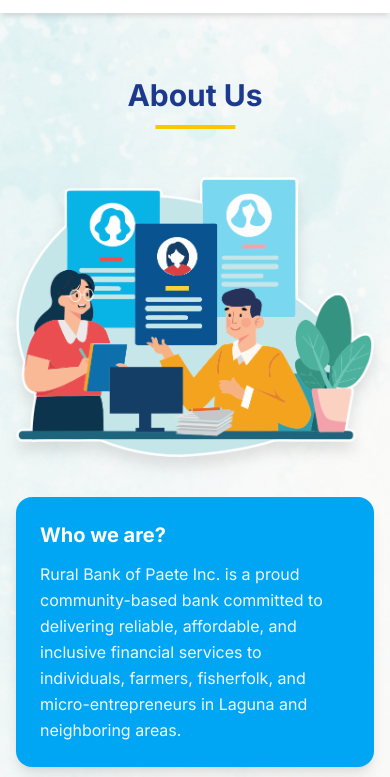
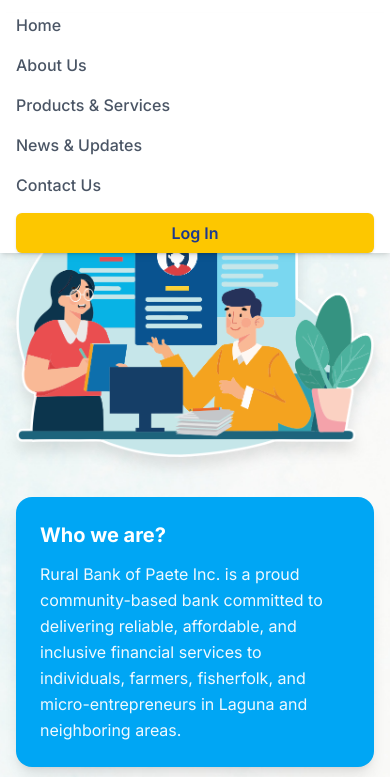
Before and after one commit to KenayT/-TailwindCSS-Rural-Bank-of-Paete-Inc., a website: page about.html in a window 390 px wide. Both pictures are taken after a click on the button 358 px from the left and 40 px from the top of the page. Shown: the part 67-844 px from the top of the page. Drawn offline with Linux system fonts and the light colour scheme.

Commit message:
also fixed the mobile res, footer and imgs

```diff
--- a/about.html
+++ b/about.html
@@ -1,34 +1,24 @@
-<!-- about -->
 <!DOCTYPE html>
 <html lang="en" class="scroll-smooth">
 <head>
   <meta charset="UTF-8">
   <meta name="viewport" content="width=device-width, initial-scale=1.0">
   <title>About Us | Rural Bank of Paete, Inc.</title>
-
-  <!-- Favicon (Browser Tab Icon) -->
   <link rel="icon" href="assets/logo.png" type="image/png" />
-
-  <!-- Tailwind CSS Output -->
   <link href="./src/output.css" rel="stylesheet">
-
-  <!-- Professional Web Font: Inter -->
   <link rel="preconnect" href="https://fonts.googleapis.com">
   <link rel="preconnect" href="https://fonts.gstatic.com" crossorigin>
   <link href="https://fonts.googleapis.com/css2?family=Inter:wght@300;400;500;600;700&display=swap" rel="stylesheet">
-
   <style>
     body { font-family: 'Inter', sans-serif; }
   </style>
 </head>
 <body class="bg-gray-50 text-gray-800 dark:bg-gray-900 dark:text-gray-100 transition-colors duration-500 antialiased overflow-x-hidden">
 
-  <!-- ================= HEADER & NAVIGATION ================= -->
   <header class="w-full bg-white dark:bg-gray-900 shadow-md sticky top-0 z-50 transition-colors duration-500">
     <div class="container mx-auto px-4 sm:px-6 lg:px-8">
       <div class="flex justify-between items-center h-20">
 
-        <!-- Logo & Bank Name -->
         <a href="index.html" class="flex items-center gap-3 group">
           <img src="assets/logo.png" alt="Rural Bank of Paete Logo" class="h-12 w-12 object-contain transition-transform duration-300 group-hover:scale-110 group-hover:rotate-3" />
           <span class="font-bold text-blue-900 dark:text-blue-400 text-lg leading-tight hidden sm:block transition-colors duration-300">
@@ -36,7 +26,6 @@
           </span>
         </a>
 
-        <!-- Desktop Navigation Links -->
         <nav class="hidden lg:flex space-x-6 xl:space-x-8 font-medium text-sm xl:text-base text-gray-600 dark:text-gray-300">
           <a href="index.html" class="hover:text-blue-600 dark:hover:text-yellow-400 transition-colors duration-300">Home</a>
           <a href="about.html" class="text-blue-600 dark:text-yellow-400 border-b-2 border-blue-600 dark:border-yellow-400 pb-1">About Us</a>
@@ -45,38 +34,40 @@
           <a href="contacts.html" class="hover:text-blue-600 dark:hover:text-yellow-400 transition-colors duration-300">Contact Us</a>
         </nav>
 
-        <!-- Right Side: Dark Mode Toggle, Search, Login, Mobile Menu -->
         <div class="flex items-center space-x-3 sm:space-x-4">
-
-          <!-- Light/Dark Mode Switch -->
           <button id="theme-toggle" type="button" class="text-gray-500 dark:text-gray-400 hover:bg-gray-100 dark:hover:bg-gray-700 focus:outline-none focus:ring-2 focus:ring-blue-500 dark:focus:ring-yellow-400 rounded-lg text-sm p-2.5 transition-colors duration-300">
-            <!-- Dark Mode Icon (Moon) -->
             <svg id="theme-toggle-dark-icon" class="hidden w-5 h-5 sm:w-6 sm:h-6" fill="currentColor" viewBox="0 0 20 20"><path d="M17.293 13.293A8 8 0 016.707 2.707a8.001 8.001 0 1010.586 10.586z"></path></svg>
-            <!-- Light Mode Icon (Sun) -->
             <svg id="theme-toggle-light-icon" class="hidden w-5 h-5 sm:w-6 sm:h-6" fill="currentColor" viewBox="0 0 20 20"><path d="M10 2a1 1 0 011 1v1a1 1 0 11-2 0V3a1 1 0 011-1zm4 8a4 4 0 11-8 0 4 4 0 018 0zm-.464 4.95l.707.707a1 1 0 001.414-1.414l-.707-.707a1 1 0 00-1.414 1.414zm2.12-10.607a1 1 0 010 1.414l-.706.707a1 1 0 11-1.414-1.414l.707-.707a1 1 0 011.414 0zM17 11a1 1 0 100-2h-1a1 1 0 100 2h1zm-7 4a1 1 0 011 1v1a1 1 0 11-2 0v-1a1 1 0 011-1zM5.05 6.464A1 1 0 106.465 5.05l-.708-.707a1 1 0 00-1.414 1.414l.707.707zm1.414 8.486l-.707.707a1 1 0 01-1.414-1.414l.707-.707a1 1 0 011.414 1.414zM4 11a1 1 0 100-2H3a1 1 0 000 2h1z" fill-rule="evenodd" clip-rule="evenodd"></path></svg>
           </button>
 
-          <!-- Search Icon -->
           <button class="hidden md:block text-gray-500 dark:text-gray-400 hover:text-blue-600 dark:hover:text-yellow-400 transition-colors duration-300">
             <svg xmlns="http://www.w3.org/2000/svg" class="h-6 w-6" fill="none" viewBox="0 0 24 24" stroke="currentColor"><path stroke-linecap="round" stroke-linejoin="round" stroke-width="2" d="M21 21l-6-6m2-5a7 7 0 11-14 0 7 7 0 0114 0z" /></svg>
           </button>
 
-          <!-- Login Button -->
           <a href="#" class="hidden md:block bg-yellow-400 hover:bg-yellow-500 text-blue-900 font-semibold py-2 px-5 rounded-md shadow-sm transition-all duration-300 transform hover:-translate-y-1">
             Log In
           </a>
 
-          <!-- Mobile Menu Button -->
-          <button class="lg:hidden text-blue-900 dark:text-gray-200 focus:outline-none transition-colors duration-300">
+          <button id="mobile-menu-btn" class="lg:hidden text-blue-900 dark:text-gray-200 focus:outline-none transition-colors duration-300">
             <svg xmlns="http://www.w3.org/2000/svg" class="h-8 w-8" fill="none" viewBox="0 0 24 24" stroke="currentColor"><path stroke-linecap="round" stroke-linejoin="round" stroke-width="2" d="M4 6h16M4 12h16M4 18h16" /></svg>
           </button>
         </div>
 
       </div>
     </div>
+
+    <div id="mobile-menu" class="hidden lg:hidden bg-white dark:bg-gray-900 border-t border-gray-100 dark:border-gray-800 absolute w-full left-0 top-20 shadow-md">
+      <nav class="flex flex-col space-y-4 px-4 py-6 font-medium text-gray-600 dark:text-gray-300">
+        <a href="index.html" class="hover:text-blue-600 dark:hover:text-yellow-400">Home</a>
+        <a href="about.html" class="hover:text-blue-600 dark:hover:text-yellow-400">About Us</a>
+        <a href="products.html" class="hover:text-blue-600 dark:hover:text-yellow-400">Products & Services</a>
+        <a href="news.html" class="hover:text-blue-600 dark:hover:text-yellow-400">News & Updates</a>
+        <a href="contacts.html" class="hover:text-blue-600 dark:hover:text-yellow-400">Contact Us</a>
+        <a href="#" class="bg-yellow-400 hover:bg-yellow-500 text-blue-900 font-semibold py-2 px-5 rounded-md shadow-sm text-center mt-2">Log In</a>
+      </nav>
+    </div>
   </header>
 
-  <!-- ================= ABOUT US SECTION ================= -->
   <section class="relative w-full py-16 lg:py-24 bg-cover bg-center dark:bg-none bg-gray-50 dark:bg-gray-900 transition-colors duration-500" style="background-image: url('assets/about us bg.jpg');">
     <div class="container mx-auto px-4 sm:px-6 lg:px-8">
 
@@ -86,12 +77,10 @@
 
       <div class="flex flex-col lg:flex-row items-center gap-10 lg:gap-16">
 
-        <!-- Illustration -->
         <div class="w-full lg:w-1/2 flex justify-center">
           <img src="assets/about us vector.png" alt="Rural Bank of Paete team illustration" class="w-full max-w-md object-contain drop-shadow-xl" />
         </div>
 
-        <!-- Text Cards -->
         <div class="w-full lg:w-1/2 flex flex-col gap-6">
 
           <div class="bg-sky-500 dark:bg-blue-800 text-white rounded-2xl p-6 sm:p-8 shadow-lg transition-colors duration-500">
@@ -113,12 +102,10 @@
     </div>
   </section>
 
-  <!-- ================= MISSION & VISION SECTION ================= -->
   <section class="relative w-full py-16 lg:py-20 bg-white dark:bg-gray-950 transition-colors duration-500 overflow-hidden">
     <div class="container mx-auto px-4 sm:px-6 lg:px-8">
       <div class="flex flex-col lg:flex-row items-center gap-12 lg:gap-16">
 
-        <!-- Left: Statement -->
         <div class="w-full lg:w-5/12 bg-sky-500 dark:bg-blue-900 text-white rounded-2xl p-8 sm:p-10 shadow-xl transition-colors duration-500">
           <h2 class="text-2xl sm:text-3xl font-bold mb-4">Our Mission and Vision Statement</h2>
           <p class="text-sky-50 dark:text-blue-100 leading-relaxed">
@@ -126,7 +113,6 @@
           </p>
         </div>
 
-        <!-- Right: Mission / Vision Cards -->
         <div class="w-full lg:w-7/12 grid grid-cols-1 sm:grid-cols-2 gap-6">
 
           <div class="bg-white dark:bg-gray-800 border border-gray-100 dark:border-gray-700 rounded-2xl shadow-lg p-6 sm:p-8 flex flex-col items-center text-center transition-colors duration-500 hover:-translate-y-2 transition-transform">
@@ -154,7 +140,6 @@
     </div>
   </section>
 
-  <!-- ================= TEAM BANNER SECTION ================= -->
   <section class="w-full bg-gray-50 dark:bg-gray-900 pb-16 lg:pb-20 transition-colors duration-500">
     <div class="container mx-auto px-4 sm:px-6 lg:px-8">
       <div class="rounded-2xl overflow-hidden shadow-xl">
@@ -163,16 +148,13 @@
     </div>
   </section>
 
-  <!-- ================= FOOTER ================= -->
   <footer class="bg-blue-900 dark:bg-black text-white pt-12 pb-6 transition-colors duration-500">
     <div class="container mx-auto px-4 sm:px-6 lg:px-8">
       <div class="flex flex-col md:flex-row justify-between items-center gap-6 border-b border-blue-800 dark:border-gray-800 pb-8 mb-6">
-
         <div class="flex items-center gap-3">
-          <img src="assets/logo.png" alt="Footer Logo" class="h-10 w-10 brightness-0 invert" />
+          <img src="assets/logo.png" alt="Footer Logo" class="h-10 w-10 object-contain rounded-full bg-white p-1" />
           <span class="font-bold text-lg">Rural Bank of Paete, Inc.</span>
         </div>
-
         <nav class="flex flex-wrap justify-center gap-6 text-sm font-medium text-blue-200 dark:text-gray-400">
           <a href="index.html" class="hover:text-white transition-colors duration-200">Home</a>
           <a href="about.html" class="hover:text-white transition-colors duration-200">About Us</a>
@@ -187,9 +169,7 @@
     </div>
   </footer>
 
-  <!-- ================= SCRIPTS ================= -->
   <script>
-    /* --- LIGHT / DARK MODE TOGGLE LOGIC (same as homepage) --- */
     const themeToggleBtn = document.getElementById('theme-toggle');
     const themeToggleDarkIcon = document.getElementById('theme-toggle-dark-icon');
     const themeToggleLightIcon = document.getElementById('theme-toggle-light-icon');
@@ -214,6 +194,15 @@
             localStorage.setItem('color-theme', 'dark');
         }
     });
+
+    const mobileMenuBtn = document.getElementById('mobile-menu-btn');
+    const mobileMenu = document.getElementById('mobile-menu');
+
+    if (mobileMenuBtn && mobileMenu) {
+        mobileMenuBtn.addEventListener('click', function() {
+            mobileMenu.classList.toggle('hidden');
+        });
+    }
   </script>
 </body>
 </html>
```
